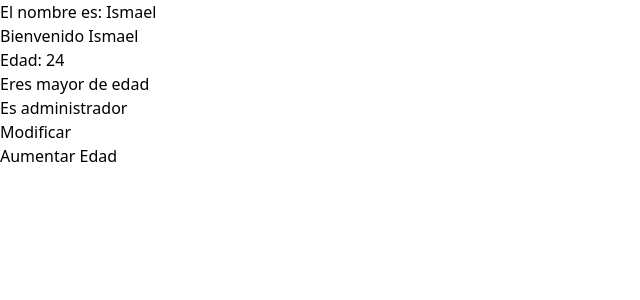
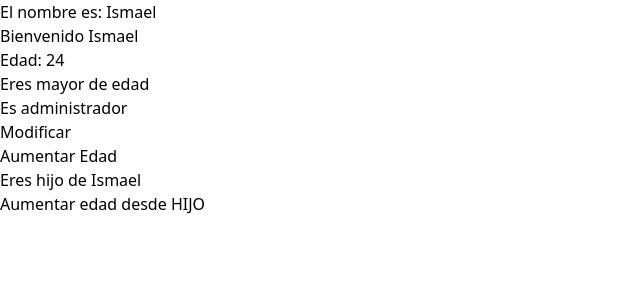
Before and after one commit to IsmaCar/React24_25, a React (Vite) app in the folder 01-inicioReact/: page / in a window 1280 px wide. Shown: the top 300 px of the page, without its empty margins (0-640 px from the left). Built offline with nearby package versions, Linux system fonts and the light colour scheme.

Commit message:
Mejora del código

```diff
--- a/01-inicioReact/eslint.config.js
+++ b/01-inicioReact/eslint.config.js
@@ -24,7 +24,7 @@ export default [
       'react-refresh': reactRefresh,
     },
     rules: {
-      'react/prop-types': 'off',
+      'react/prop-types': off,
       ...js.configs.recommended.rules,
       ...react.configs.recommended.rules,
       ...react.configs['jsx-runtime'].rules,
--- a/01-inicioReact/src/App.jsx
+++ b/01-inicioReact/src/App.jsx
@@ -2,32 +2,18 @@ import { useState } from "react"
 import Hijo from "./components/parametros/Hijo"
 import Padre from "./components/parametros/Padre"
 
-{/*import Contador from "./components/Contador"
-import ContadorDoble from "./components/ContadorDoble"*/}
-
 const initialStateInfo = {nombre: "Ismael", edad: 24, isAdmin: "false"}
 const App = () => {
   const [info, setInfo] = useState(initialStateInfo)
+  const handleClickEdad = () => {
+    setInfo((prevInfo) => ({ ...prevInfo, edad: prevInfo.edad + 1 }));
+  };
   return (
     <>
-    {/*<div className="min-h-screen bg-gray-100 p-8">
-      <h1 className="text-3xl font-bold text-center mb-8">
-        {" "}
-        Ejemplos de componentes y estados en React</h1>
 
-      <div className="mb-8">
-      <h2 className="text-2xl font-semibold mb-4 text-center">Contador Simple</h2>
-      <Contador />
-      </div>
-
-      <div className="mb-8">
-        <h2 className="text-2xl font-semibold mb-4 text-center">Contador Doble</h2>
-      <ContadorDoble />
-      </div>
-    </div>*/}
     <p>El nombre es: {info.nombre}</p>
-    <Padre info={ info } setInfo={setInfo}>
-      {/*<Hijo info={info}/>*/}
+    <Padre info={ info } setInfo={ setInfo } handleClickEdad={ handleClickEdad }>
+      <Hijo info={ info } handleClickEdad={ handleClickEdad }/>
     </Padre>
     </>
   )
--- a/01-inicioReact/src/components/parametros/Hijo.jsx
+++ b/01-inicioReact/src/components/parametros/Hijo.jsx
@@ -1,8 +1,13 @@
 
 function Hijo(props) {
-  const { info } = props
+  const { info, handleClickEdad } = props
   return (
+    <>
     <div>Eres hijo de {info.nombre}</div>
+    <div>
+    <button onClick={handleClickEdad}>Aumentar edad desde HIJO</button>
+    </div>
+    </>
   )
 }
 
--- a/01-inicioReact/src/components/parametros/Padre.jsx
+++ b/01-inicioReact/src/components/parametros/Padre.jsx
@@ -1,13 +1,9 @@
 
 let Padre = (props) => {
-  const { info, setInfo, children } = props;
+  const { info, setInfo, children,handleClickEdad } = props;
 
   const handleClick = () => {
     setInfo({...info, nombre:"Pedro"})
-  }
-
-  const handleClickEdad = () => {
-    setInfo((prevInfo)=>({ ...prevInfo, edad: prevInfo.edad + 1}))
   }
 
   return (
@@ -15,8 +11,9 @@ let Padre = (props) => {
     <section>
       <h2>Bienvenido {info.nombre}</h2>
       <p>Edad: {info.edad}</p>
-      {info.edad > 18 && <p>Eres mayor de edad</p>}
-      {info.eddad < 18 && <p>Eres menor de edad</p>}
+      {info.edad >=18 ? <p>Eres mayor de edad</p>
+                     : <p>Eres menor de edad</p>}
+
       {info.isAdmin && (<p>Es administrador</p>)}
       <div>
         <button onClick={handleClick}>Modificar</button>
```
